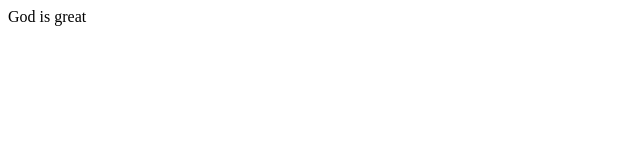
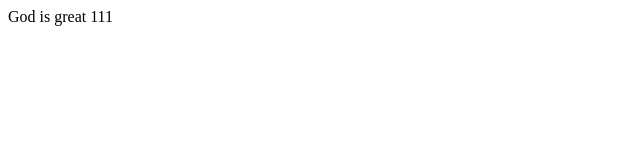
Before and after one commit to Abinaya2208/testingApp, an Angular app in the folder testingApp/: page / in a window 1280 px wide. Shown: the top 160 px of the page, without its empty margins (0-640 px from the left). Built offline with nearby package versions, Linux system fonts and the light colour scheme.

Commit message:
commiq 3

```diff
--- a/testingApp/src/app/app.component.html
+++ b/testingApp/src/app/app.component.html
@@ -1 +1 @@
-<div>God is great</div>
+<div>God is great 111</div>
```
